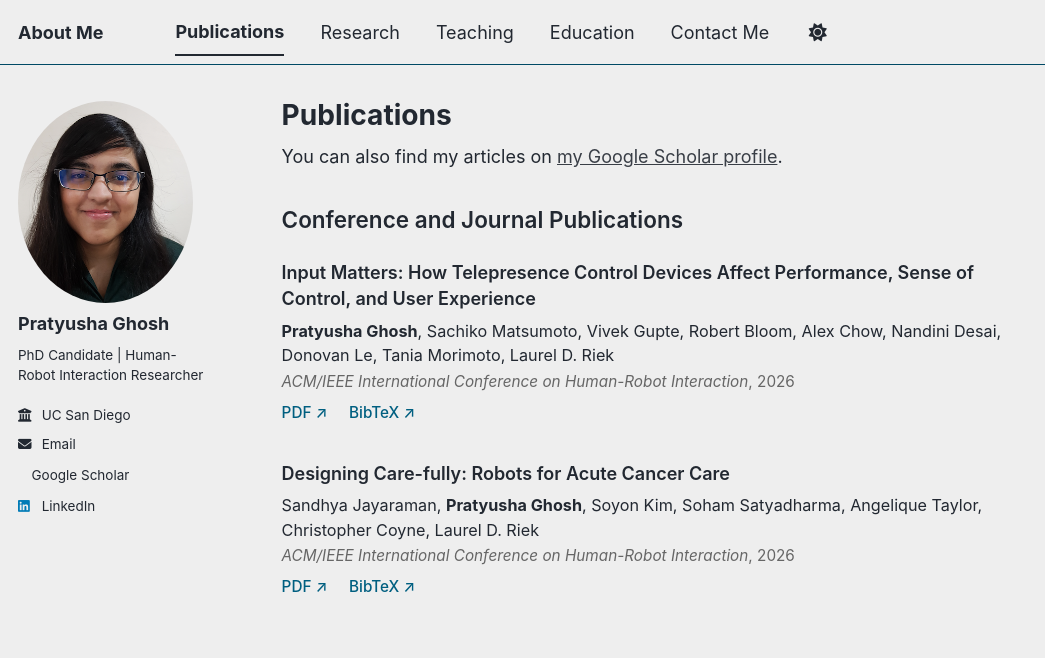
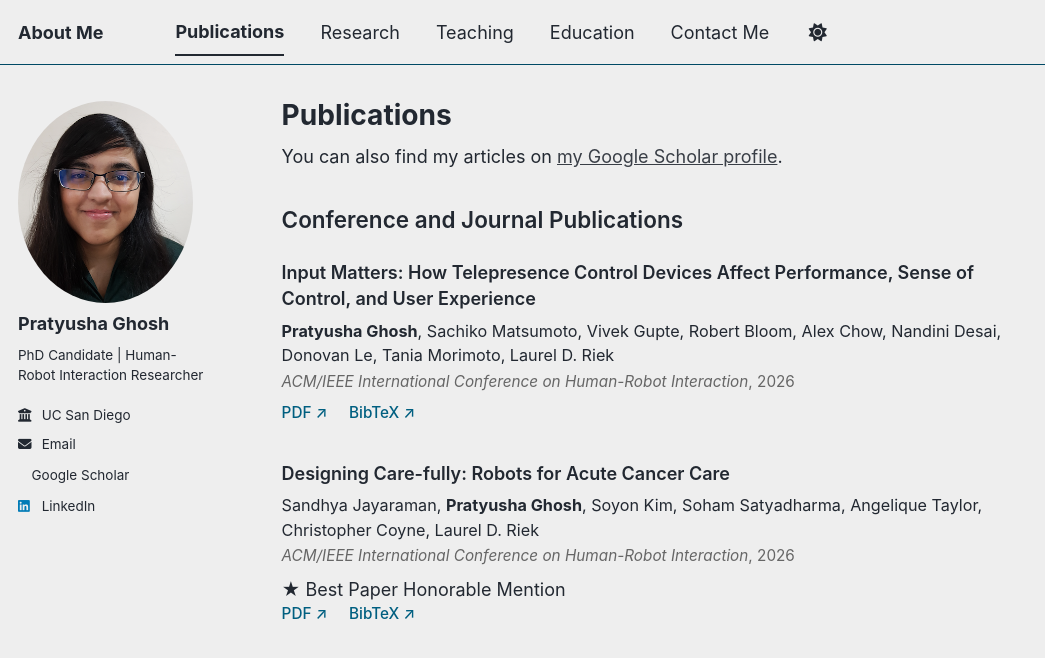
Before and after one commit to pratyusha-g/pratyusha-g.github.io, a Jekyll site: the page built from _pages/publications.html, in a window 1280 px wide. Shown: the top 658 px of the page, without its empty margins (0-1045 px from the left). Built offline with Jekyll 4.4.1, drawn with Linux system fonts in a browser that asks for light colours; a style sheet for code colours, icons or effects is not loaded.

Commit message:
Update publication-single.html

```diff
--- a/_includes/publication-single.html
+++ b/_includes/publication-single.html
@@ -14,6 +14,12 @@
     <em>{{ post.venue }}</em>{% if post.date %}, {{ post.date | date: "%Y" }}{% endif %}
   </div>
 
+  {% if post.award %}
+  <div class="publication-award">
+    ★ {{ post.award }}
+  </div>
+  {% endif %}
+
   <div class="publication-links">
     {% if post.paperurl %}
       <a href="{{ post.paperurl }}">PDF ↗</a>
```
